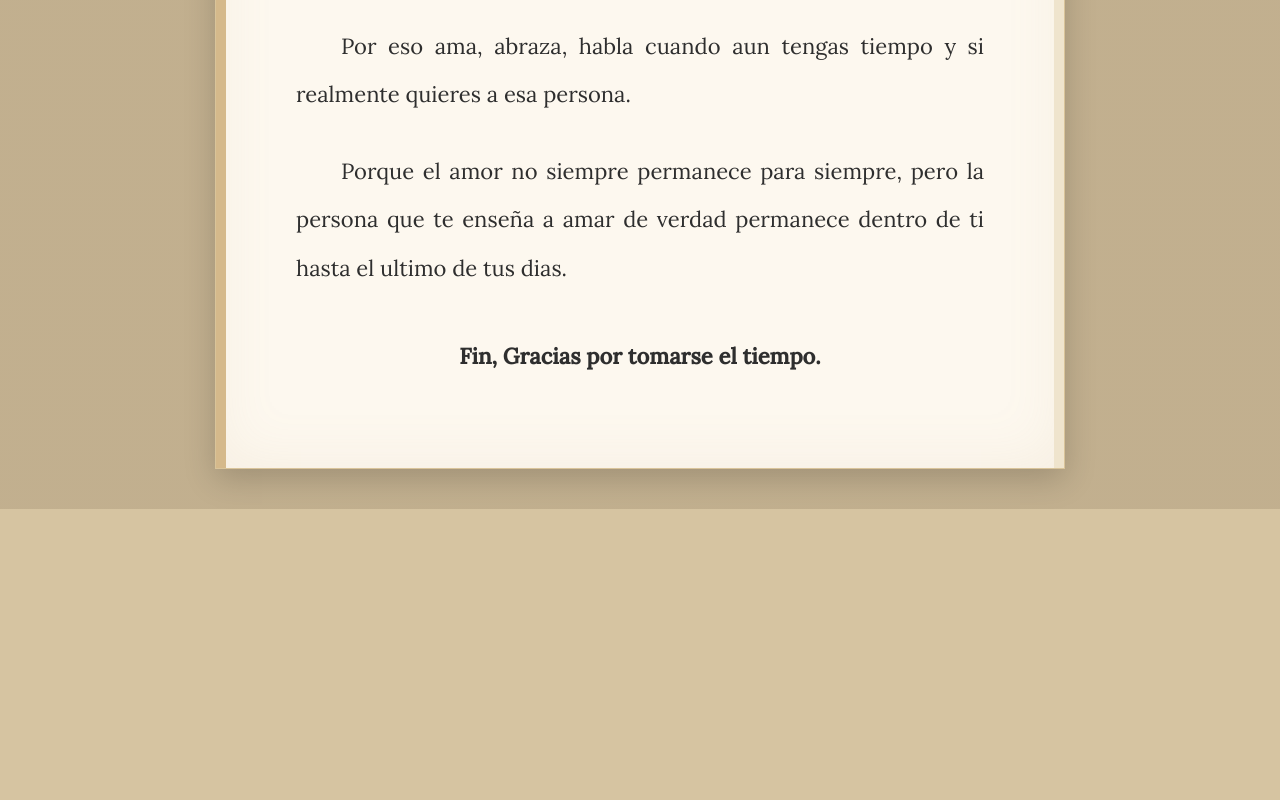
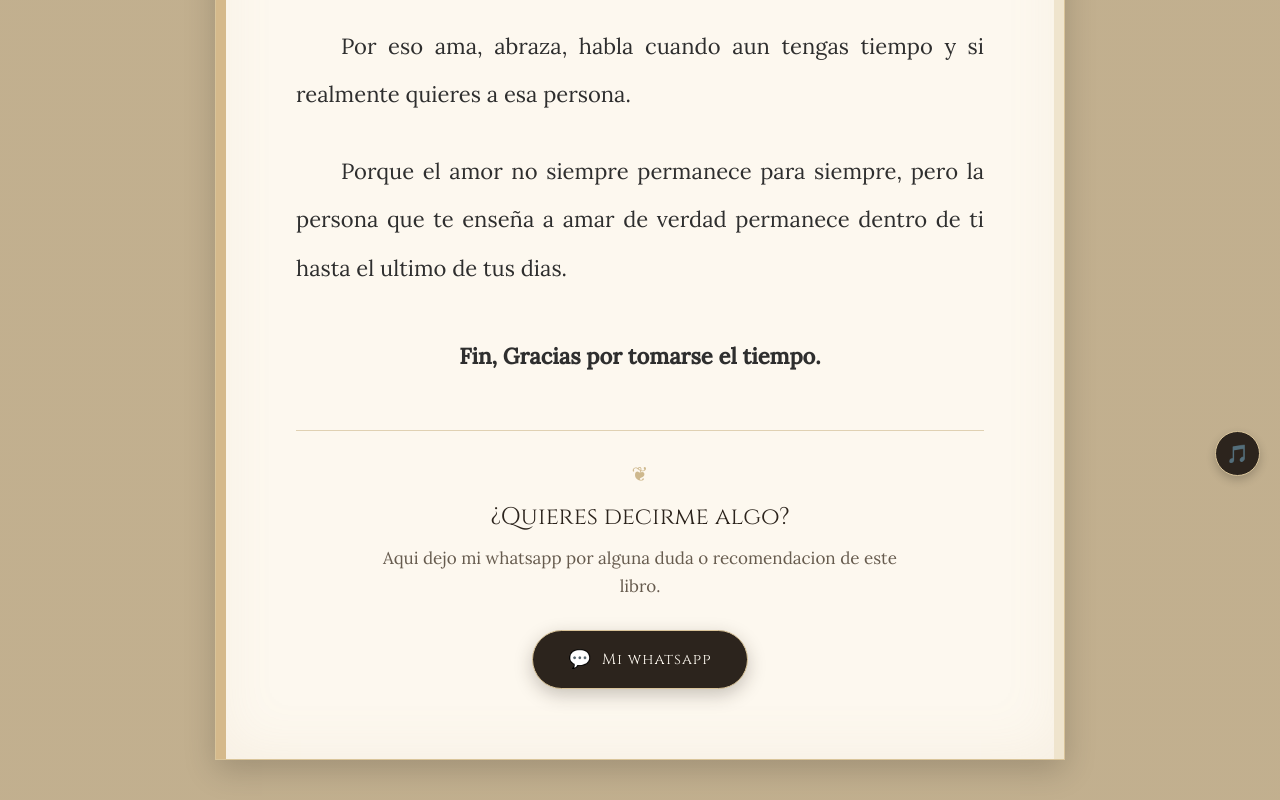
Before and after one commit to ElPesoDeAmar/El-peso-de-amar, a plain HTML site: page capitulos/epilogo.html in a window 1280 px wide. Shown: the part 304-1104 px from the top of the page. Before the commit the page ends 813 px from the top, so only its background shows below. Drawn offline with Linux system fonts and the light colour scheme.

Commit message:
Add files via upload

```diff
--- a/capitulos/epilogo.html
+++ b/capitulos/epilogo.html
@@ -1,11 +1,13 @@
 <!DOCTYPE html>
 <html lang="es">
+
 <head>
     <meta charset="UTF-8">
     <meta name="viewport" content="width=device-width, initial-scale=1.0">
     <title>Epílogo | El Peso de Amar</title>
     <link rel="stylesheet" href="../style.css">
 </head>
+
 <body class="libro-body">
 
     <nav id="indice">
@@ -31,9 +33,31 @@
                 <p class="final" style="text-align: center; margin-top: 40px; text-indent: 0;">
                     <strong>Fin, Gracias por tomarse el tiempo.</strong>
                 </p>
+            </div>
+
+            <!-- Sección de WhatsApp integrada con diseño del libro -->
+            <div class="seccion-mensaje">
+                <div class="linea-decorativa"><span>❦</span></div>
+                <h3>¿Quieres decirme algo?</h3>
+                <p>Aqui dejo mi whatsapp por alguna duda o recomendacion de este libro.</p>
+
+                <a href="https://wa.me/584242502500?text=Acabo%20de%20terminar%20de%20leer%20El%20Peso%20de%20Amar...%20❤️"
+                   target="_blank"
+                   class="boton-whatsapp">
+                    <span class="icono-wa">💬</span> Mi whatsapp
+                </a>
+            </div>
+
         </article>
     </section>
 
+    <!-- Reproductor de Música -->
+    <div class="reproductor-musica">
+        <button id="btnMusica" title="Reproducir / Pausar Música">🎵</button>
+        <audio id="audioFondo" loop src="../assets/musica.mp3"></audio>
+    </div>
+
     <script src="../script.js"></script>
+
 </body>
 </html>
```
Also changed, not shown: capitulos/capitulo1.html (+7 -0 lines), capitulos/capitulo2.html (+7 -0 lines), capitulos/capitulo3.html (+7 -0 lines), capitulos/capitulo4.html (+7 -0 lines), capitulos/capitulo5.html (+7 -0 lines), capitulos/capitulo6.html (+7 -0 lines), capitulos/prologo.html (+6 -0 lines).
